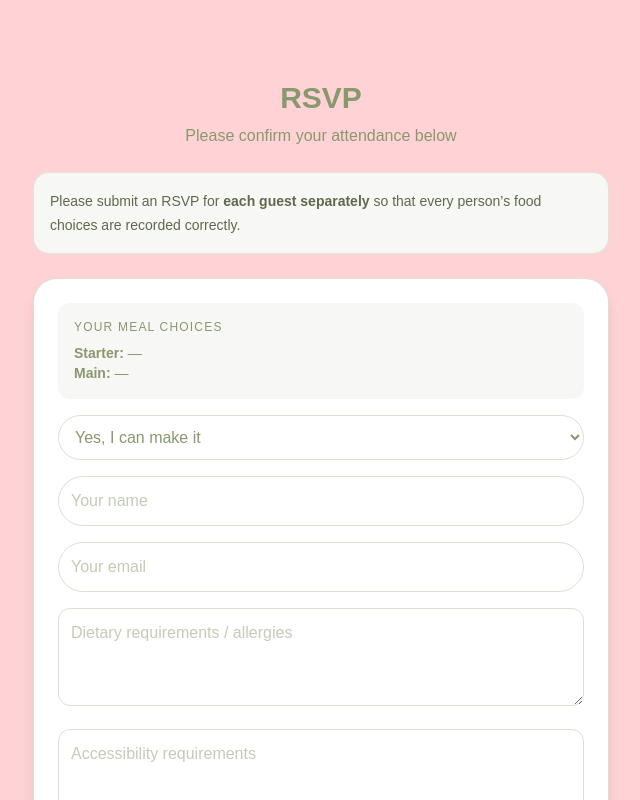
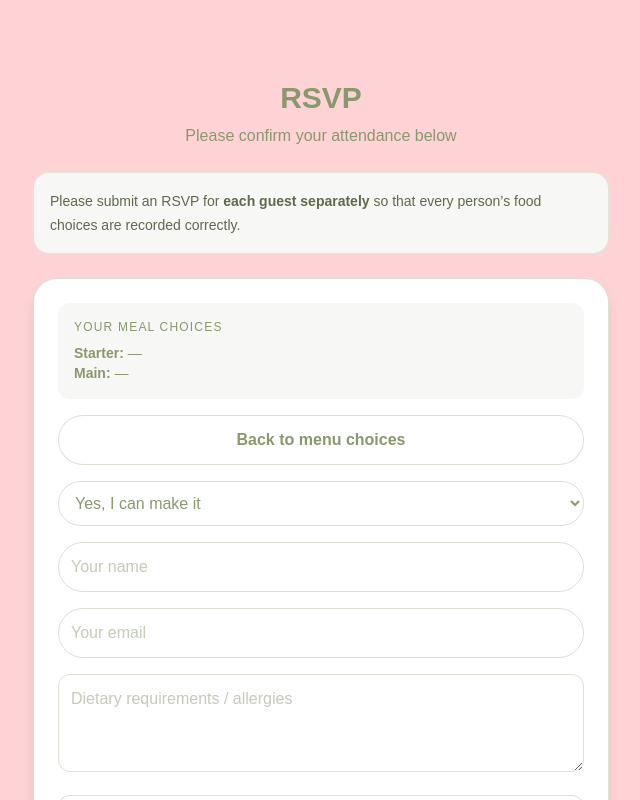
Before and after one commit to jimbobding/wedding-website, a Next.js app: page /rsvp in a window 1280 px wide. Shown: the top 800 px of the page, without its empty margins (319-959 px from the left). Built offline with nearby package versions, Linux system fonts and the light colour scheme; no server answers.

Commit message:
added back to food btn

```diff
--- a/src/components/MenuChoices.tsx
+++ b/src/components/MenuChoices.tsx
@@ -85,7 +85,10 @@ export default function MenuChoices() {
   }, []);
 
   return (
-    <section className="rounded-3xl border border-[#89986D]/30 bg-white/40 p-6 shadow-lg shadow-black/10 sm:p-8">
+    <section
+      className="rounded-3xl border border-[#89986D]/30 bg-white/40 p-6 shadow-lg shadow-black/10 sm:p-8"
+      id="menu"
+    >
       <div className="space-y-2 text-center md:text-left">
         <p className="text-xs uppercase tracking-[0.3em] text-[#89986D]/70">
           RSVP Meal Choice
--- a/src/components/RSVPForm.tsx
+++ b/src/components/RSVPForm.tsx
@@ -24,6 +24,14 @@ function readMealChoices(): MealChoices {
   } catch {
     return { starter: "", main: "" };
   }
+}
+
+function resetMealChoices() {
+  try {
+    localStorage.removeItem(MEAL_CHOICES_KEY);
+  } catch {}
+
+  window.dispatchEvent(new Event("wedding:mealChoicesReset"));
 }
 
 export default function RSVPForm() {
@@ -71,6 +79,8 @@ export default function RSVPForm() {
       }
 
       formElement.reset();
+      resetMealChoices();
+      setMealChoices({ starter: "", main: "" });
       setSubmitted(true);
     } catch (error) {
       console.error(error);
@@ -143,6 +153,13 @@ export default function RSVPForm() {
           </div>
         )}
 
+        <a
+          href="#menu"
+          className="block w-full rounded-full border border-[#89986D]/30 bg-white py-3 text-center font-semibold text-[#89986D] transition hover:bg-[#f7f7f5]"
+        >
+          Back to menu choices
+        </a>
+
         <select
           name="attending"
           required
```
